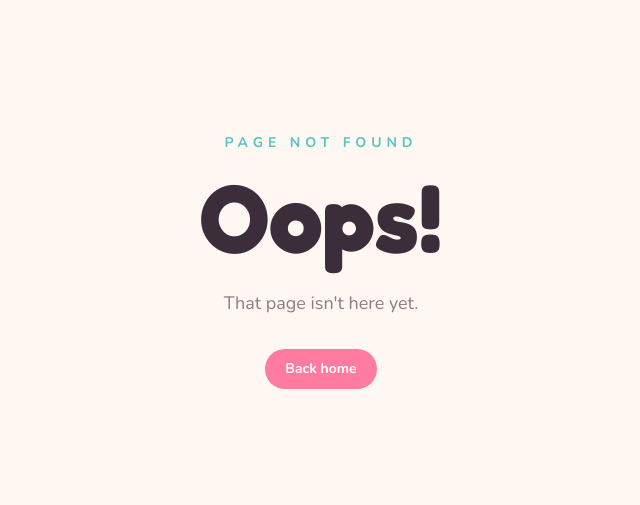
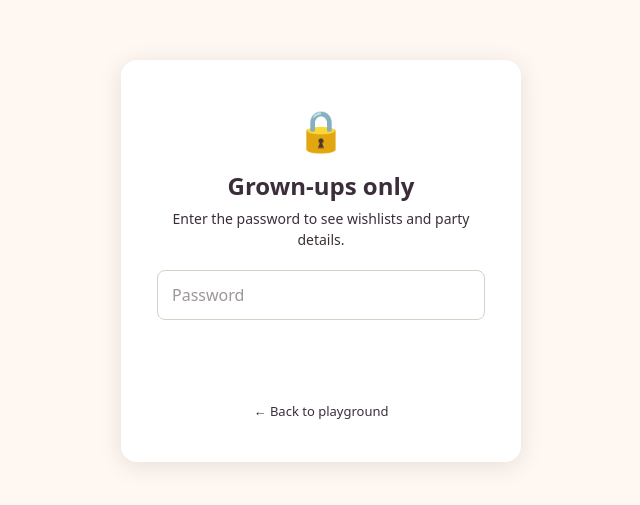
Before and after one commit to bdsys/amelia-online, a Next.js app: page /grownups/login in a window 1280 px wide. Before the commit this address had no page. Shown: the part 139-644 px from the top of the page, without its empty margins (319-959 px from the left). Built offline with nearby package versions, Linux system fonts and the light colour scheme.

Commit message:
feat: grownups login page with server action + HMAC session cookie
Co-Authored-By: Claude Sonnet 4.6 <noreply@anthropic.com>

```diff
--- /dev/null
+++ b/src/app/grownups/login/page.tsx
@@ -0,0 +1,155 @@
+import { redirect } from "next/navigation";
+import { cookies } from "next/headers";
+import Link from "next/link";
+import { getCloudflareContext } from "@opennextjs/cloudflare";
+import { createSessionToken } from "@/lib/session";
+
+export const dynamic = "force-dynamic";
+export const metadata = { robots: { index: false, follow: false } };
+
+const ENC = new TextEncoder();
+
+function timingSafeEqual(a: string, b: string): boolean {
+  const ab = ENC.encode(a);
+  const bb = ENC.encode(b);
+  if (ab.length !== bb.length) return false;
+  let diff = 0;
+  for (let i = 0; i < ab.length; i++) diff |= ab[i] ^ bb[i];
+  return diff === 0;
+}
+
+async function loginAction(formData: FormData) {
+  "use server";
+  const password = (formData.get("password") as string) ?? "";
+  const ctx = await getCloudflareContext({ async: true });
+  const env = ctx.env as Record<string, string | undefined>;
+  const correctPassword = env.GROWNUPS_PASSWORD ?? "";
+  const secret = env.SESSION_SECRET ?? "";
+
+  if (!timingSafeEqual(password, correctPassword)) {
+    redirect("/grownups/login?error=1");
+  }
+
+  const token = await createSessionToken(secret, 60 * 60 * 24 * 30); // 30 days
+  (await cookies()).set("GROWNUPS", token, {
+    httpOnly: true,
+    secure: true,
+    sameSite: "lax",
+    maxAge: 60 * 60 * 24 * 30,
+    path: "/",
+  });
+  redirect("/grownups");
+}
+
+interface Props {
+  searchParams: Promise<{ error?: string }>;
+}
+
+export default async function LoginPage({ searchParams }: Props) {
+  const { error } = await searchParams;
+
+  return (
+    <main
+      style={{
+        minHeight: "100dvh",
+        display: "flex",
+        alignItems: "center",
+        justifyContent: "center",
+        background: "var(--gu-paper)",
+        fontFamily: "system-ui, sans-serif",
+      }}
+    >
+      <div
+        style={{
+          width: "min(400px, 90vw)",
+          padding: "40px 36px",
+          background: "#fff",
+          borderRadius: 16,
+          boxShadow: "0 4px 24px rgba(0,0,0,0.10)",
+          display: "flex",
+          flexDirection: "column",
+          gap: 20,
+        }}
+      >
+        <div style={{ textAlign: "center" }}>
+          <div style={{ fontSize: 40 }}>🔒</div>
+          <h1
+            style={{
+              margin: "8px 0 4px",
+              fontSize: 24,
+              fontWeight: 700,
+              color: "var(--gu-ink)",
+            }}
+          >
+            Grown-ups only
+          </h1>
+          <p style={{ margin: 0, color: "var(--gu-muted)", fontSize: 14 }}>
+            Enter the password to see wishlists and party details.
+          </p>
+        </div>
+
+        {error && (
+          <p
+            style={{
+              margin: 0,
+              padding: "10px 14px",
+              background: "#fff0ee",
+              border: "1px solid #f4c0b5",
+              borderRadius: 8,
+              color: "var(--gu-accent)",
+              fontSize: 14,
+              textAlign: "center",
+            }}
+          >
+            Wrong password — try again.
+          </p>
+        )}
+
+        <form action={loginAction} style={{ display: "flex", flexDirection: "column", gap: 12 }}>
+          <input
+            type="password"
+            name="password"
+            placeholder="Password"
+            autoComplete="current-password"
+            required
+            style={{
+              padding: "12px 14px",
+              border: "1.5px solid #d8d0c6",
+              borderRadius: 8,
+              fontSize: 16,
+              color: "var(--gu-ink)",
+              outline: "none",
+            }}
+          />
+          <button
+            type="submit"
+            style={{
+              padding: "13px",
+              background: "var(--gu-accent)",
+              color: "#fff",
+              border: "none",
+              borderRadius: 8,
+              fontSize: 16,
+              fontWeight: 600,
+              cursor: "pointer",
+            }}
+          >
+            Enter
+          </button>
+        </form>
+
+        <Link
+          href="/"
+          style={{
+            textAlign: "center",
+            color: "var(--gu-muted)",
+            fontSize: 13,
+            textDecoration: "none",
+          }}
+        >
+          ← Back to playground
+        </Link>
+      </div>
+    </main>
+  );
+}
```
